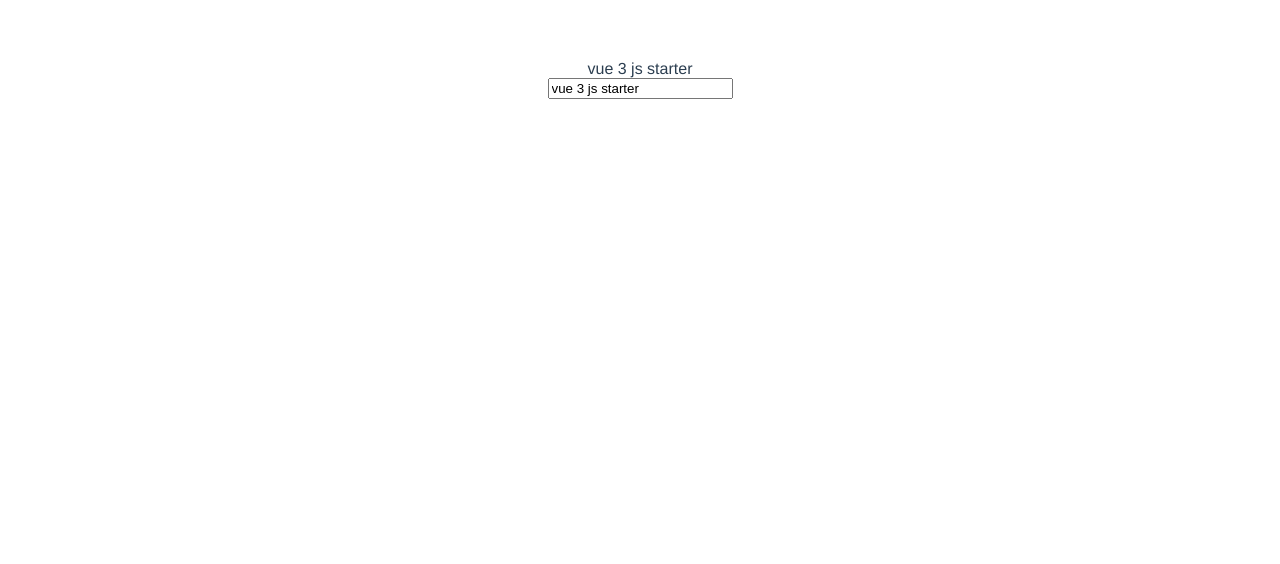
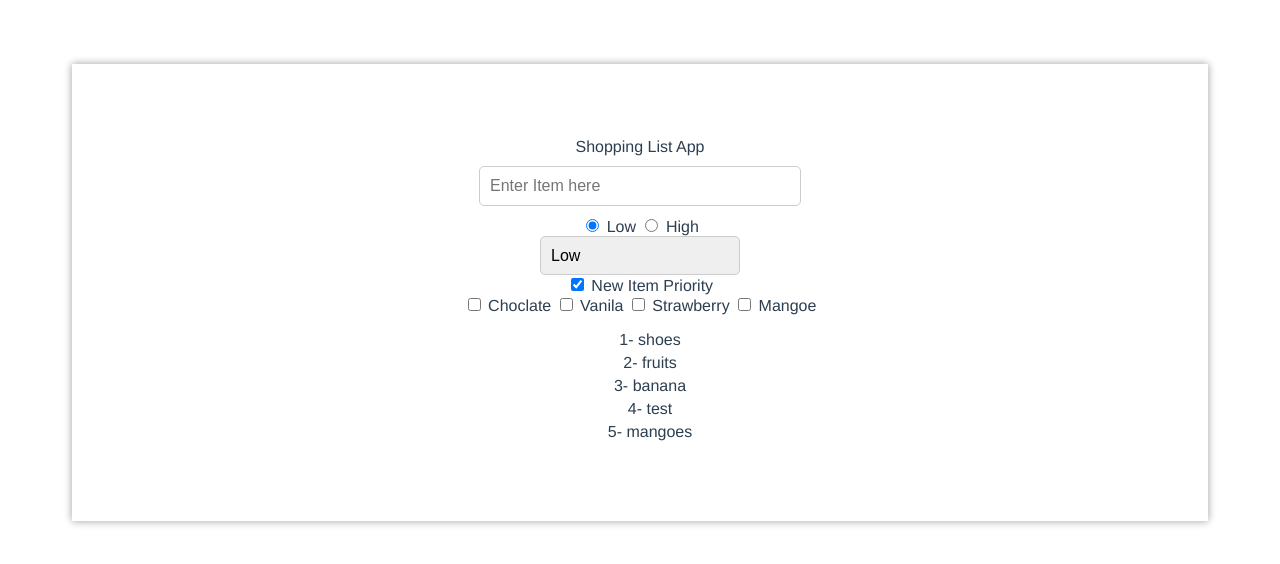
Before and after one commit to bronglil/vue-starterkit, a Vue app: page / in a window 1280 px wide. Shown: the top 564 px of the page. Built offline with nearby package versions, Linux system fonts and the light colour scheme.

Commit message:
handle with input items

```diff
--- a/src/App.vue
+++ b/src/App.vue
@@ -1,10 +1,9 @@
 <template>
   <div id="app">
     <!-- started with vue3 -->
-    <div>
-      <div>{{ header ? header : "welcome" }}</div>
-      <input v-model="header" />
-    </div>
+
+    <input-Items />
+
     <!-- <counter-comp />
     <ConditionalRendering />
     <div>
@@ -39,36 +38,95 @@
 // import Stepper from "./components/Stepper.vue";
 // import ImageUploader from "@/components/ImageUploader.vue";
 // import CustomInput from "../src/components/FormComponent.vue";
+import inputItems from "./components/inputItems.vue";
 
 export default {
   name: "App",
-  // components: {
-  //   CounterComp,
-  //   ConditionalRendering,
-  //   Stepper, // Use the corrected component name
-  //   ImageUploader,
-  //   CustomInput,
-  // },
+  components: {
+    //   CounterComp,
+    //   ConditionalRendering,
+    //   Stepper, // Use the corrected component name
+    //   ImageUploader,
+    //   CustomInput,
+    inputItems,
+  },
   data() {
     return {
-      currentStep: 0,
-      header: "vue 3 js starter",
-      formData: {
-        username: "",
-        email: "",
-      },
+      // currentStep: 0,
+      header: "Shopping List App",
+      items: [
+        { id: 1, label: "shoes" },
+        { id: 2, label: "fruits" },
+        { id: 3, label: "banana" },
+        { id: 4, label: "test" },
+        { id: 5, label: "mangoes" },
+      ],
+      newItem: "",
+      newItemPriority: "low",
+      iceCreamFalvoured: [],
+      //   formData: {
+      //     username: "",
+      //     email: "",
+      //   },
     };
   },
 };
 </script>
 
-<style>
+<style scoped>
 #app {
   font-family: Avenir, Helvetica, Arial, sans-serif;
   -webkit-font-smoothing: antialiased;
   -moz-osx-font-smoothing: grayscale;
   text-align: center;
   color: #2c3e50;
-  margin-top: 60px;
+  margin: 4rem;
+  padding: 4rem;
+  box-shadow: 0px 4px 6px rgba(0, 0, 0, 0.1),
+    /* Top shadow */ 0px -4px 6px rgba(0, 0, 0, 0.1),
+    /* Bottom shadow */ 4px 0px 6px rgba(0, 0, 0, 0.1),
+    /* Right shadow */ -4px 0px 6px rgba(0, 0, 0, 0.1); /* Left shadow */
+}
+.heading {
+  font-size: 16px;
+  font-weight: 500;
+  margin: 10px 2px;
+}
+ul {
+  list-style-type: none; /* Type of bullet point */
+  padding-left: 20px; /* Indentation for the list */
+}
+
+li {
+  margin-bottom: 5px; /* Space between list items */
+}
+.custom-input {
+  padding: 10px;
+  border: 1px solid #ccc;
+  border-radius: 5px;
+  font-size: 16px;
+  width: 300px;
+}
+
+/* Additional styling for when the input is focused */
+.custom-input:focus {
+  border-color: blue;
+  box-shadow: 0 0 5px rgba(0, 0, 255, 0.5);
+}
+
+/* Styling for select dropdown */
+.custom-select {
+  appearance: none; /* Remove default arrow on select */
+  padding: 10px;
+  border: 1px solid #ccc;
+  border-radius: 5px;
+  font-size: 16px;
+  width: 200px; /* Replace with your arrow icon */
+}
+
+/* Apply custom styling when select is focused or hovered */
+.custom-select:focus,
+.custom-select:hover {
+  border-color: blue;
 }
 </style>
--- /dev/null
+++ b/src/components/inputItems.vue
@@ -0,0 +1,131 @@
+<template>
+  <!-- started with vue3 -->
+  <div>
+    <div class="heading">{{ header ? header : "welcome" }}</div>
+    <input
+      class="custom-input"
+      type="text"
+      placeholder="Enter Item here"
+      v-model="newItem"
+    />
+    <div style="margin: 10px">
+      <label class="radio-label">
+        <input
+          class="radio-input"
+          v-model="newItemPriority"
+          type="radio"
+          value="low"
+        />
+        Low
+      </label>
+      <label class="radio-label">
+        <input
+          class="radio-input"
+          v-model="newItemPriority"
+          type="radio"
+          value="high"
+        />
+        High
+      </label>
+      <br />
+      <select class="custom-select" v-model="newItemPriority">
+        <option value="low">Low</option>
+        <option value="high">High</option>
+      </select>
+
+      <br />
+      <label>
+        <input type="checkbox" v-model="newItemPriority" />
+        New Item Priority
+      </label>
+
+      <br />
+      <label>
+        <input type="checkbox" v-model="iceCreamFalvoured" value="choclate" />
+        Choclate
+      </label>
+      <label>
+        <input type="checkbox" v-model="iceCreamFalvoured" value="vanila" />
+        Vanila
+      </label>
+      <label>
+        <input type="checkbox" v-model="iceCreamFalvoured" value="strawberry" />
+        Strawberry
+      </label>
+      <label>
+        <input type="checkbox" v-model="iceCreamFalvoured" value="mangoe" />
+        Mangoe
+      </label>
+    </div>
+    <ul>
+      <li v-for="item in items" v-bind:key="item.id">
+        {{ item.id }}- {{ item.label }}
+      </li>
+    </ul>
+  </div>
+</template>
+
+<script>
+export default {
+  data() {
+    return {
+      header: "Shopping List App",
+      items: [
+        { id: 1, label: "shoes" },
+        { id: 2, label: "fruits" },
+        { id: 3, label: "banana" },
+        { id: 4, label: "test" },
+        { id: 5, label: "mangoes" },
+      ],
+      newItem: "",
+      newItemPriority: "low",
+      iceCreamFalvoured: [],
+    };
+  },
+};
+</script>
+
+<style scoped>
+.heading {
+  font-size: 16px;
+  font-weight: 500;
+  margin: 10px 2px;
+}
+ul {
+  list-style-type: none; /* Type of bullet point */
+  padding-left: 20px; /* Indentation for the list */
+}
+
+li {
+  margin-bottom: 5px; /* Space between list items */
+}
+.custom-input {
+  padding: 10px;
+  border: 1px solid #ccc;
+  border-radius: 5px;
+  font-size: 16px;
+  width: 300px;
+}
+
+/* Additional styling for when the input is focused */
+.custom-input:focus {
+  border-color: blue;
+  box-shadow: 0 0 5px rgba(0, 0, 255, 0.5);
+}
+
+/* Styling for select dropdown */
+.custom-select {
+  appearance: none; /* Remove default arrow on select */
+  padding: 10px;
+  border: 1px solid #ccc;
+  border-radius: 5px;
+  font-size: 16px;
+  width: 200px; /* Replace with your arrow icon */
+}
+
+/* Apply custom styling when select is focused or hovered */
+.custom-select:focus,
+.custom-select:hover {
+  border-color: blue;
+}
+</style>
```
